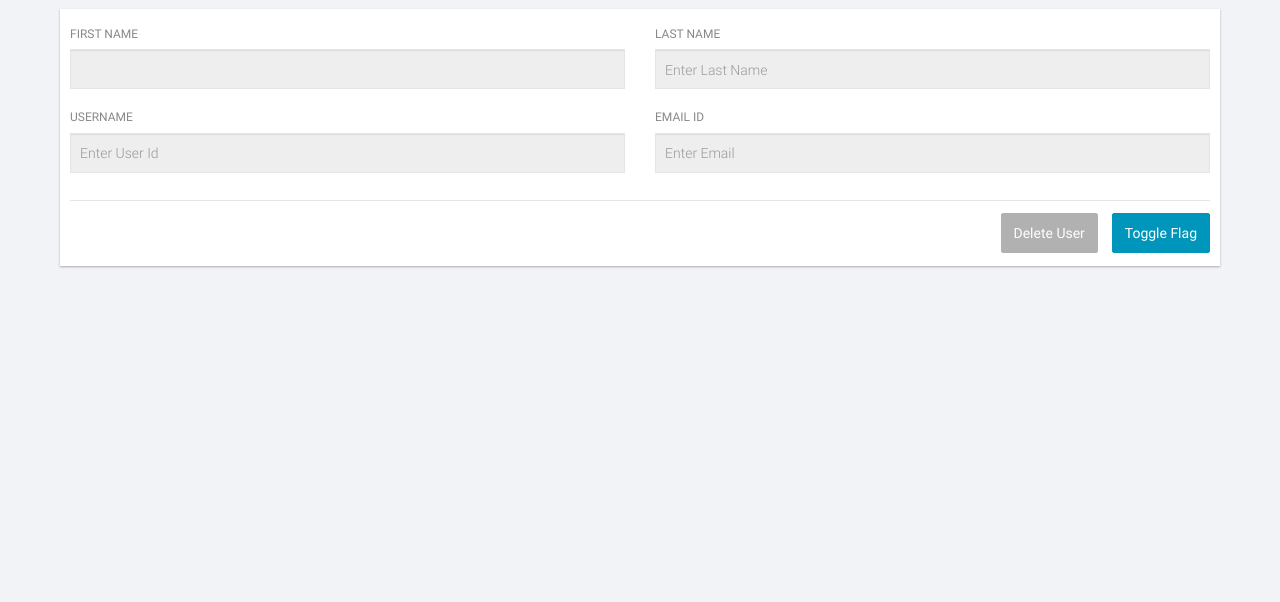
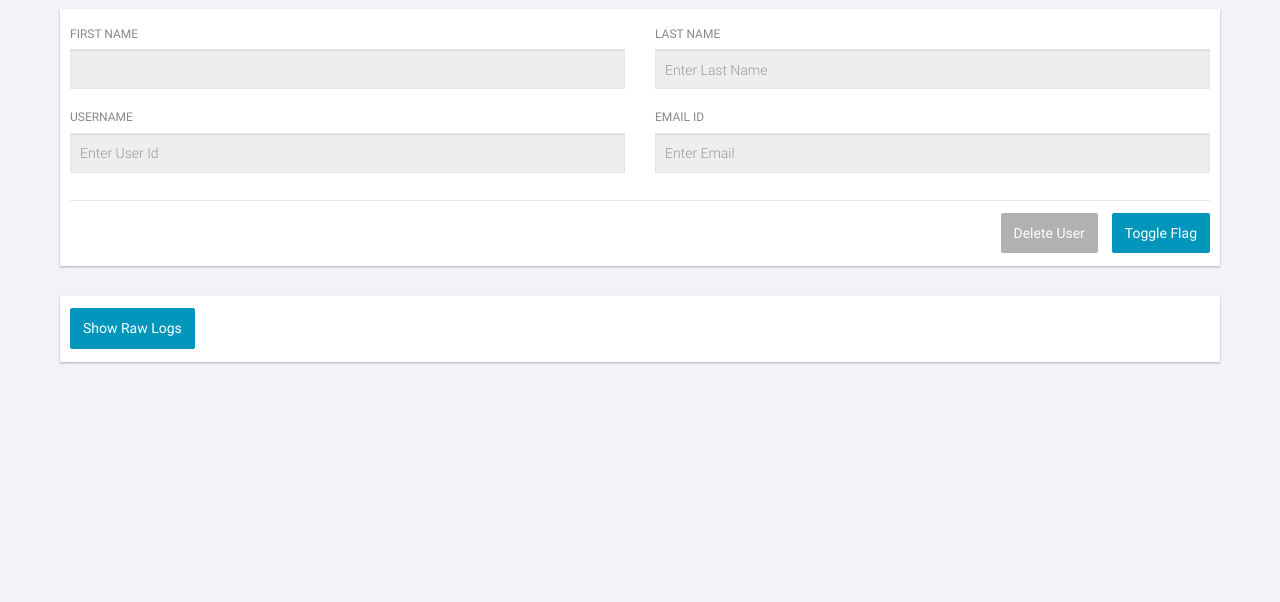
Before and after one commit to pranaykmr/proctor-app, a Flask app: template proctorapp/templates/showUserData.html in a window 1280 px wide. Shown: the part 71-673 px from the top of the page. Run offline with Flask 2, Linux system fonts and the light colour scheme; the template is opened without the code that fills it, so the values that code supplies are empty.

Commit message:
add hie show

```diff
--- a/proctorapp/templates/showUserData.html
+++ b/proctorapp/templates/showUserData.html
@@ -122,7 +122,19 @@
                             </div>
                         </li>
                     </ul>
-                    <ul class="list">
+                    <ul class="list noTitle">
+                        <li>
+                            <div>
+                                <button type="button" name="showLogs" class="mBtn" id="showLogs">Show Raw Logs</button>
+                                <button type="button" class="mBtn cancelBtn disableBtn" name="hideLogs"
+                                    style="display: none;" id="hideLogs">HideLogs</button>
+                                <b class="custInput_wrap"></b>
+                                </label>
+                            </div>
+                        </li>
+                    </ul>
+                    <ul class="list noTitle" id="logs" style="display: none;">
+                        </br>
                         {% for log in data.logs %}
                         <li>
                             <h3>{{log.sessionname}}</h3>
@@ -146,6 +158,26 @@
     <script src="../static/js/bootstrap.js"></script>
     <script src="../static/js/autosize.min.js"></script>
     <script src="../static/js/structure.js"></script>
+    <script type="text/javascript">
+        $(function () {
+
+
+
+            $('#showLogs').click(function () {
+                debugger;
+                $('#logs').slideDown('fast');
+                $('#showLogs').hide();
+                $('#hideLogs').show();
+            });
+            $('#hideLogs').click(function () {
+                debugger;
+                $('#logs').slideUp('fast');
+                $('#showLogs').show();
+                $('#hideLogs').hide();
+            });
+
+        });
+    </script>
 </body>
 
 </html>
```
